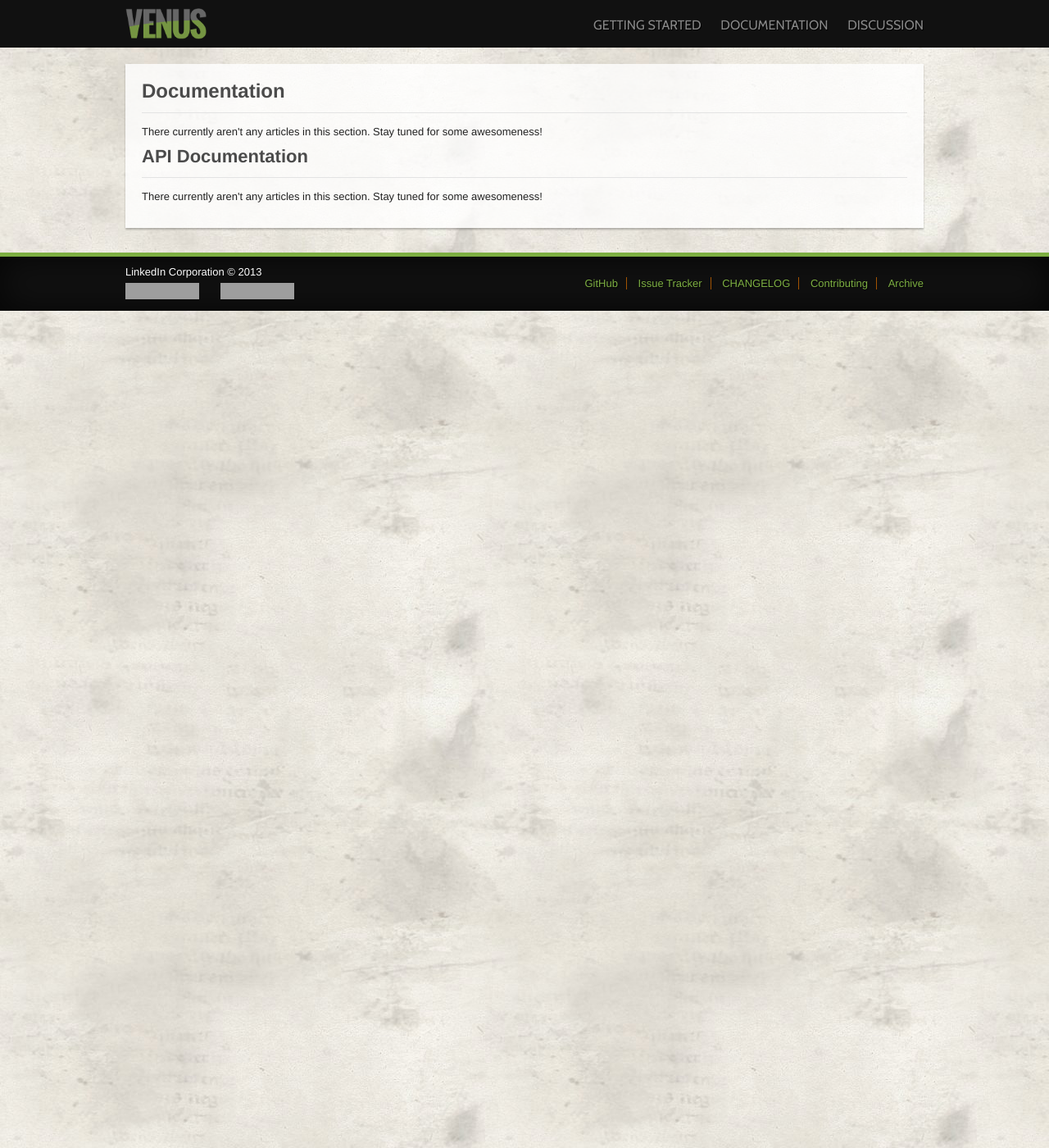
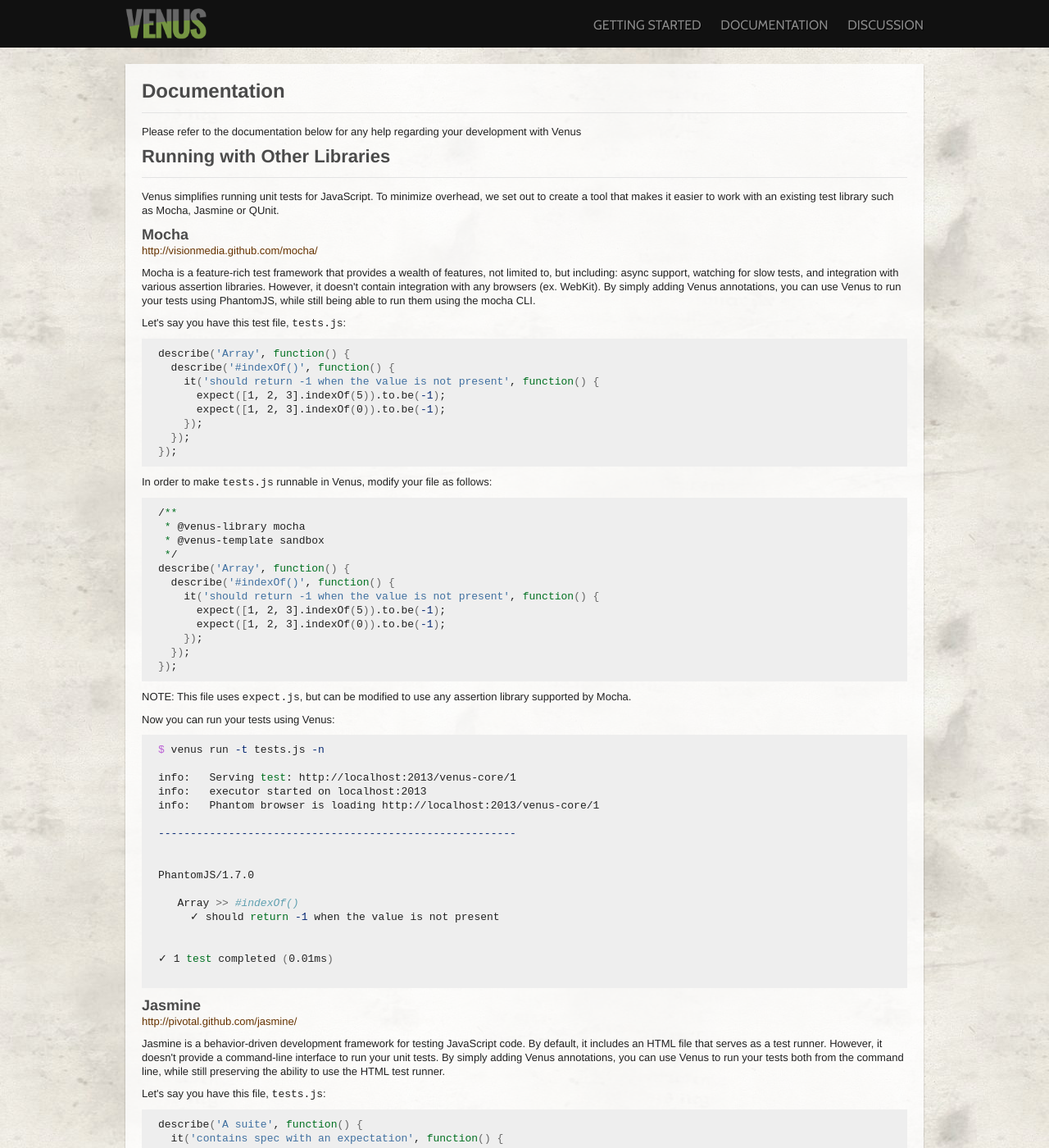
Before and after one commit to venusjs/venusjs.github.com, a Jekyll site: the page built from documentation/index.html, in a window 1280 px wide and 1400 px high. Shown: the whole window at 82% size. Built offline with Jekyll 4.4.1, drawn with Linux system fonts in a browser that asks for light colours; nearby versions of some CDN libraries; Markdown is read by kramdown in place of the engine named in the settings; some of the changed text lies outside the part shown; grey boxes are pictures that could not be loaded.

Commit message:
added documentation on how to integrate with mocha, jasmine and qunit

```diff
--- a/documentation/index.html
+++ b/documentation/index.html
@@ -6,10 +6,163 @@
 ---
 {% include config %}
 
-{% assign articles_list = site.categories['documentation'] %}
-{% include partials/lists/reverse_articles_list %}
+<p>Please refer to the documentation below for any help regarding your development with Venus</p>
 
-<h2>API Documentation</h2>
+<h2>Running with Other Libraries</h2>
 <hr/>
-{% assign articles_list = site.api_docs %}
-{% include partials/lists/articles_list %}
+<p>Venus simplifies running unit tests for JavaScript. To minimize overhead, we set out to create a tool that makes it easier to work with an existing test library such as Mocha, Jasmine or QUnit.</p>
+
+<h3>Mocha</h3>
+<a href="http://visionmedia.github.com/mocha/" target="_blank">http://visionmedia.github.com/mocha/</a>
+
+<p>Mocha is a feature-rich test framework that provides a wealth of features, not limited to, but including: async support, watching for slow tests, and integration with various assertion libraries. However, it doesn't contain integration with any browsers (ex. WebKit). By simply adding Venus annotations, you can use Venus to run your tests using PhantomJS, while still being able to run them using the mocha CLI.</p>
+
+<p>Let's say you have this test file, <code>tests.js</code>:</p>
+
+{% highlight bash %}
+describe('Array', function() {
+  describe('#indexOf()', function() {
+    it('should return -1 when the value is not present', function() {
+      expect([1, 2, 3].indexOf(5)).to.be(-1);
+      expect([1, 2, 3].indexOf(0)).to.be(-1);
+    });
+  });
+});
+{% endhighlight %}
+
+<p>In order to make <code>tests.js</code> runnable in Venus, modify your file as follows:</p>
+
+{% highlight bash %}
+/**
+ * @venus-library mocha
+ * @venus-template sandbox
+ */
+describe('Array', function() {
+  describe('#indexOf()', function() {
+    it('should return -1 when the value is not present', function() {
+      expect([1, 2, 3].indexOf(5)).to.be(-1);
+      expect([1, 2, 3].indexOf(0)).to.be(-1);
+    });
+  });
+});
+{% endhighlight %}
+
+<p>NOTE: This file uses <code>expect.js</code>, but can be modified to use any assertion library supported by Mocha.</p>
+
+<p>Now you can run your tests using Venus:</p>
+
+{% highlight bash %}
+$ venus run -t tests.js -n
+
+info:   Serving test: http://localhost:2013/venus-core/1
+info:   executor started on localhost:2013
+info:   Phantom browser is loading http://localhost:2013/venus-core/1
+
+--------------------------------------------------------
+
+
+PhantomJS/1.7.0
+
+   Array >> #indexOf()
+     ✓ should return -1 when the value is not present
+
+
+✓ 1 test completed (0.01ms)
+ {% endhighlight %}
+
+<h3>Jasmine</h3>
+<a href="http://pivotal.github.com/jasmine/" target="_blank">http://pivotal.github.com/jasmine/</a>
+
+<p>Jasmine is a behavior-driven development framework for testing JavaScript code. By default, it includes an HTML file that serves as a test runner.  However, it doesn't provide a command-line interface to run your unit tests. By simply adding Venus annotations, you can use Venus to run your tests both from the command line, while still preserving the ability to use the HTML test runner.</p>
+
+<p>Let's say you have this file, <code>tests.js</code>:</p>
+
+{% highlight bash %}
+describe('A suite', function() {
+  it('contains spec with an expectation', function() {
+    expect(true).toBe(true);
+  });
+});
+{% endhighlight %}
+
+<p>In order to make <code>tests.js</code>: runnable in Venus, modify your file as follows:</p>
+
+{% highlight bash %}
+/**
+ * @venus-library jasmine
+ * @venus-template sandbox
+ */
+describe('A suite', function() {
+  it('contains spec with an expectation', function() {
+    expect(true).toBe(true);
+  });
+});
+{% endhighlight %}
+
+<p>Now you can run your tests using Venus:</p>
+
+{% highlight bash %}
+$ venus run -t tests.js -n
+
+info:   Serving test: http://localhost:2013/venus-core/1
+info:   executor started on localhost:2013
+info:   Phantom browser is loading http://localhost:2013/venus-core/1
+
+--------------------------------------------------------
+
+
+PhantomJS/1.7.0
+
+   A suite
+     ✓ contains spec with an expectation
+
+
+✓ 1 test completed (0ms)
+{% endhighlight %}
+
+<h3>QUnit</h3>
+<a href="http://qunitjs.com/" target="_blank">http://qunitjs.com/</a>
+
+<p>QUnit is a JavaScript unit test suite used by jQuery, jQuery UI, and jQuery Mobile.  It provides a web page interface for running your unit tests.  However, it doesn't provide a command-line interface to run your unit tests.  By simply adding Venus annotations, you can use Venus to run your tests both from the command line, while still preserving the ability to use the web page interface.</p>
+
+<p>Let's say you have this test file, <code>tests.js</code>:</p>
+
+{% highlight bash %}
+test( "hello test", function() {
+  ok( 1 == "1", "Passed!" );
+});
+{% endhighlight %}
+
+<p>In order to make <code>tests.js</code> runnable in Venus, modify your file as follows:</p>
+
+{% highlight bash %}
+/**
+ * @venus-library qunit
+ * @venus-template sandbox
+ */
+
+test( "hello test", function() {
+  ok( 1 == "1", "Passed!" );
+});
+{% endhighlight %}
+
+<p>Now you can run your tests using Venus:</p>
+
+{% highlight bash %}
+$ venus run -t tests.js -n
+
+info:   Serving test: http://localhost:2013/venus-core/1
+info:   executor started on localhost:2013
+info:   Phantom browser is loading http://localhost:2013/venus-core/1
+
+--------------------------------------------------------
+
+
+PhantomJS/1.7.0
+
+   hello test
+     ✓ Passed!
+
+
+✓ 1 test completed (20ms)
+{% endhighlight %}
```
